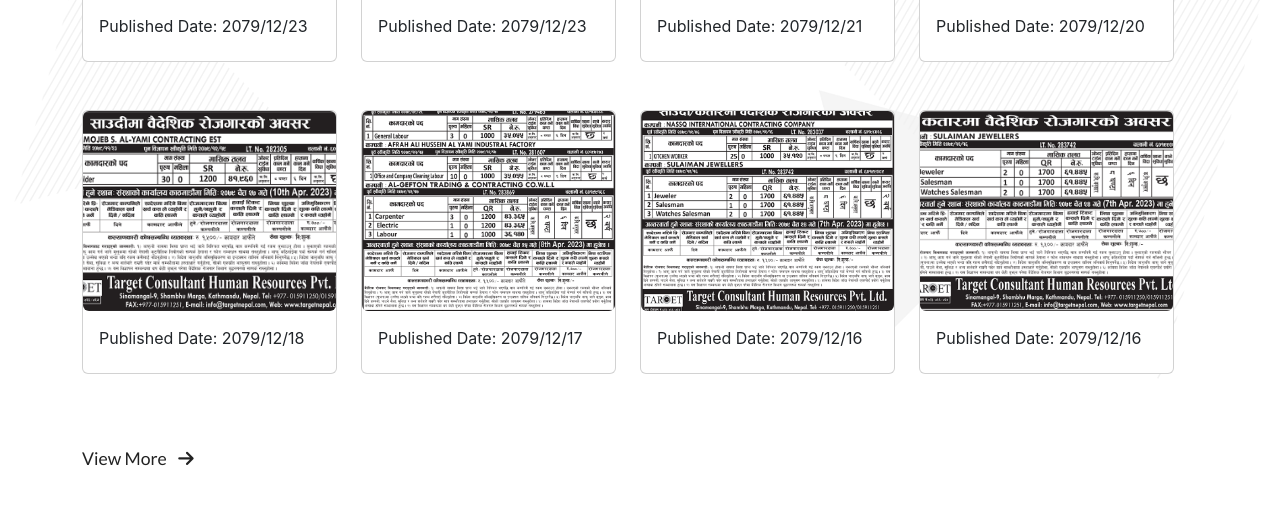
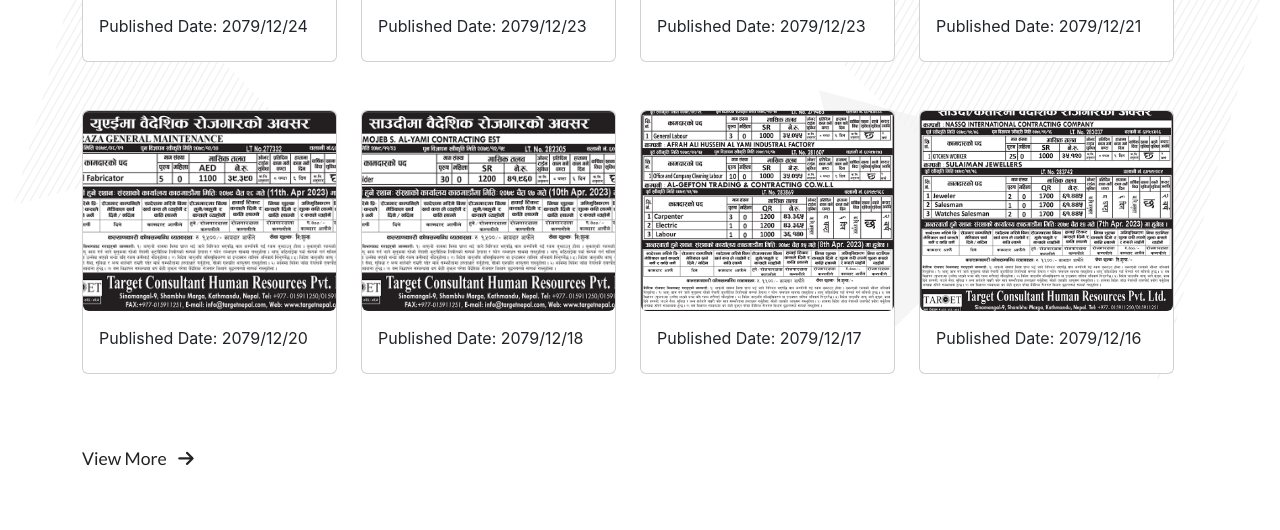
Before and after one commit to razustha/targetnepal, a PHP site: page / in a window 1280 px wide. Shown: the part 2597-3127 px from the top of the page. Run offline with PHP 8.4, Linux system fonts and the light colour scheme; some libraries are stand-ins or nearby versions; some web fonts are replaced.

Commit message:
add demand

```diff
--- a/page-templates/all-job.php
+++ b/page-templates/all-job.php
@@ -9,6 +9,20 @@
 
         <div class="row g-4">
             <div class="row g-4">
+            <div class="col-md-3">
+                    <a href="assets/img/demand/tchrpl_23_chait.png" data-lightbox="image-1">
+                        <div class="card mb-4">
+
+                            <img class="img-fluid rounded" src="assets/img/demand/tchrpl_23_chait.png" alt="">
+
+                            <div class="card-body">
+                                <h5 class="card-title">Published Date: 2079/12/24</h5>
+
+                            </div>
+                        </div>
+                    </a>
+
+                </div>
             <div class="col-md-3">
                     <a href="assets/img/demand/tchrpl_22_chait_1.png" data-lightbox="image-1">
                         <div class="card mb-4">
@@ -109,26 +123,6 @@
                     </a>
 
                 </div>
-                <div class="col-md-3">
-                    <a href="assets/img/demand/tchrpl_15_chait_16_2.png" data-lightbox="image-1">
-                        <div class="card mb-4">
-
-                            <img class="img-fluid rounded" src="assets/img/demand/tchrpl_15_chait_16_2.png" alt="">
-
-                            <div class="card-body">
-                                <h5 class="card-title">Published Date: 2079/12/16</h5>
-
-                            </div>
-                        </div>
-                    </a>
-
-                </div>
-
-
-
-
-
-
 
             </div>
         </div>
```
Also changed, not shown: job-demand.php (+14 -0 lines), assets/img/demand/tchrpl_23_chait.png (added), template-parts/footer.php (line endings or trailing spaces).
